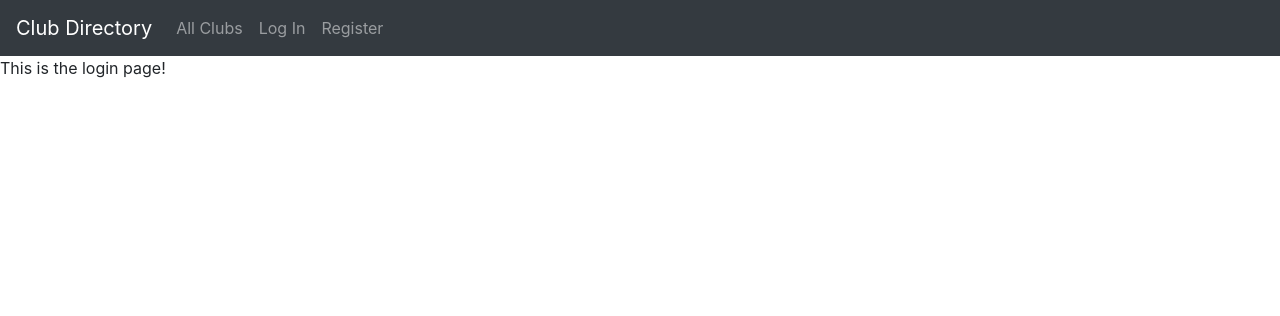
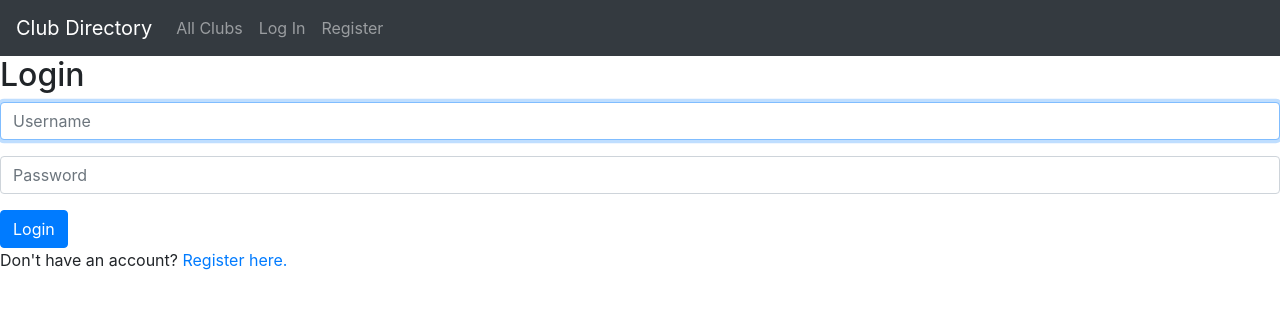
Before and after one commit to RishiAitha/club_directory, a Django app: page /login in a window 1280 px wide. Shown: the top 316 px of the page. Run offline with Django 4.2, Linux system fonts and the light colour scheme.

Commit message:
login and registration

```diff
--- a/clubs/templates/clubs/login.html
+++ b/clubs/templates/clubs/login.html
@@ -2,5 +2,22 @@
 {% load static %}
 
 {% block body %}
-    <div id="login-placeholder">This is the login page!</div>
+    <h2>Login</h2>
+
+    {% if message %}
+        <div>{{ message }}</div>
+    {% endif %}
+
+    <form action="{% url 'login' %}" method="post">
+        {% csrf_token %}
+        <div class="form-group">
+            <input autofocus class="form-control" type="text" name="username" placeholder="Username">
+        </div>
+        <div class="form-group">
+            <input class="form-control" type="password" name="password" placeholder="Password">
+        </div>
+        <input class="btn btn-primary" type="submit" value="Login">
+    </form>
+
+    Don't have an account? <a href="{% url 'register' %}">Register here.</a>
 {% endblock %}
--- a/clubs/views.py
+++ b/clubs/views.py
@@ -1,4 +1,15 @@
+import json
 from django.shortcuts import render
+from django.http import HttpResponseRedirect, JsonResponse
+from django.urls import reverse
+from django.views.decorators.csrf import csrf_exempt
+from django.core.paginator import Paginator
+from django.shortcuts import render
+from django.contrib.auth import authenticate, login, logout
+from django.contrib.auth.decorators import login_required
+from django.db import IntegrityError
+
+from .models import User, Club, Message
 
 # Create your views here.
 
@@ -6,10 +17,46 @@ def index(request):
     return render(request, "clubs/index.html")
 
 def login_view(request):
-    return render(request, "clubs/login.html")
+    if request.method == "POST":
+        username = request.POST["username"]
+        password = request.POST["password"]
+        user = authenticate(request, username=username, password = password)
+
+        if user is not None:
+            login(request, user)
+            return HttpResponseRedirect(reverse("index"))
+        else:
+            return render(request, "clubs/login.html", {
+                "message": "Invalid username and/or password given."
+            })
+    else:
+        return render(request, "clubs/login.html")
 
 def logout_view(request):
-    return render(request, "clubs/login.html")
+    logout(request)
+    return HttpResponseRedirect(reverse("index"))
 
 def register(request):
-    return render(request, "clubs/register.html")
+    if request.method == "POST":
+        username = request.POST["username"]
+        email = request.POST["email"]
+
+        password = request.POST["password"]
+        confirmation = request.POST["confirmation"]
+        if password != confirmation:
+            return render(request, "clubs/register.html", {
+                "message": "The password and confirmation must match."
+            })
+
+        try:
+            user = User.objects.create_user(username, email, password)
+            user.save()
+        except IntegrityError:
+            return render(request, "clubs/register.html", {
+                "message": "That username is already taken."
+            })
+
+        login(request, user)
+        return HttpResponseRedirect(reverse("index"))
+    else:
+        return render(request, "clubs/register.html")
```
Also changed, not shown: clubs/templates/clubs/register.html (+24 -1 lines).
